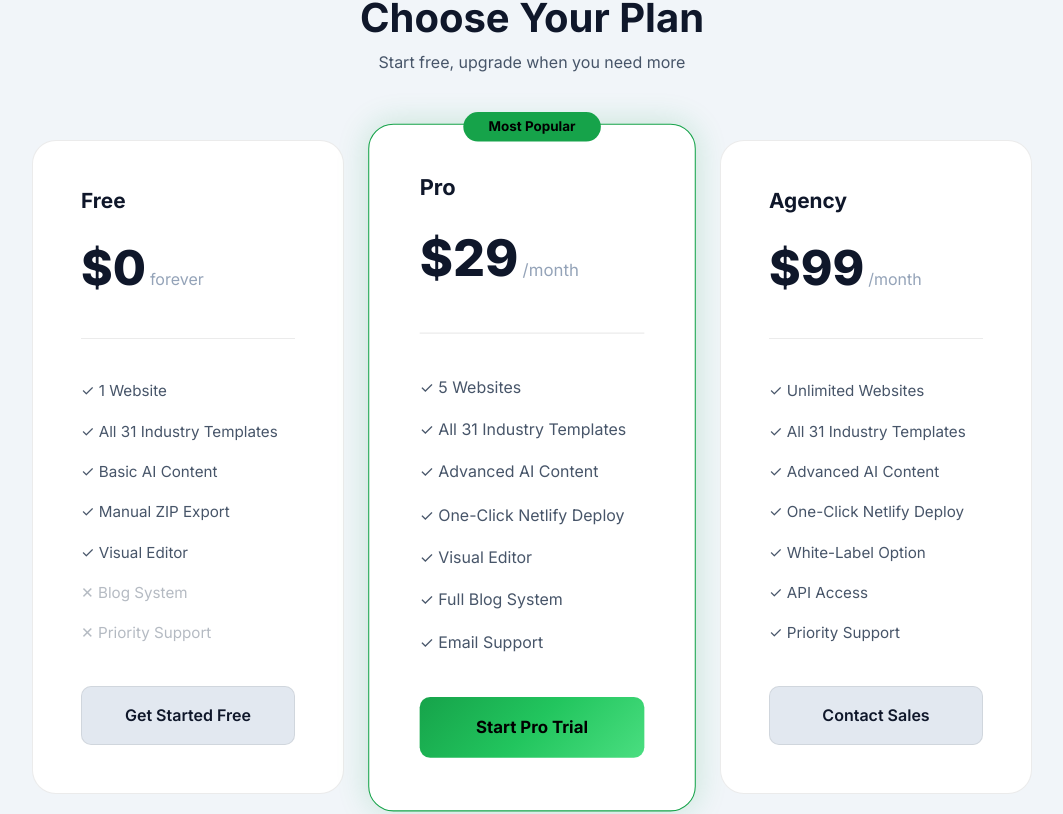
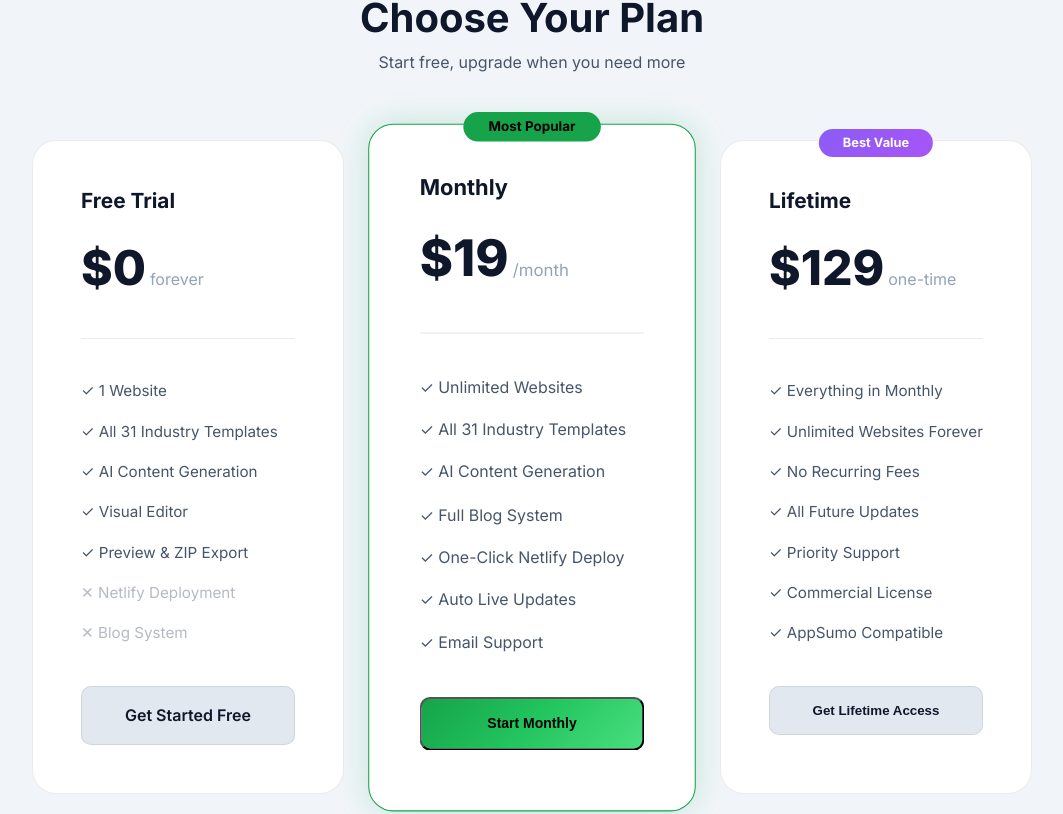
Before and after one commit to smbifyagency/SMBifyRank, a Next.js app: page / in a window 1280 px wide. Shown: the part 2339-3153 px from the top of the page, without its empty margins (108-1171 px from the left). Built offline with nearby package versions, Linux system fonts and the light colour scheme; no server answers.

Commit message:
feat: add Pricing link to navigation and update landing page with Stripe checkout

```diff
--- a/src/app/page.module.css
+++ b/src/app/page.module.css
@@ -464,6 +464,19 @@
   border-radius: var(--radius-full);
 }
 
+.lifetimeBadge {
+  position: absolute;
+  top: -12px;
+  left: 50%;
+  transform: translateX(-50%);
+  padding: var(--space-xs) var(--space-lg);
+  background: linear-gradient(135deg, #8b5cf6, #a855f7);
+  color: white;
+  font-weight: 700;
+  font-size: 0.8rem;
+  border-radius: var(--radius-full);
+}
+
 .pricingHeader {
   margin-bottom: var(--space-xl);
   padding-bottom: var(--space-xl);
--- a/src/app/page.tsx
+++ b/src/app/page.tsx
@@ -1,10 +1,37 @@
 'use client';
 
+import { useState } from 'react';
 import Link from 'next/link';
 import Image from 'next/image';
 import styles from './page.module.css';
 
 export default function HomePage() {
+  const [loading, setLoading] = useState<'monthly' | 'lifetime' | null>(null);
+
+  const handleUpgrade = async (planType: 'monthly' | 'lifetime') => {
+    setLoading(planType);
+
+    try {
+      const response = await fetch('/api/stripe/checkout', {
+        method: 'POST',
+        headers: { 'Content-Type': 'application/json' },
+        body: JSON.stringify({ planType }),
+      });
+
+      const data = await response.json();
+
+      if (data.url) {
+        window.location.href = data.url;
+      } else {
+        alert(data.error || 'Failed to start checkout');
+        setLoading(null);
+      }
+    } catch (error) {
+      alert('Failed to start checkout');
+      setLoading(null);
+    }
+  };
+
   return (
     <div className={styles.page}>
       {/* Hero Section */}
@@ -139,9 +166,10 @@ export default function HomePage() {
           <p className={styles.pricingSubtext}>Start free, upgrade when you need more</p>
 
           <div className={styles.pricingGrid}>
+            {/* Free Trial */}
             <div className={styles.pricingCard}>
               <div className={styles.pricingHeader}>
-                <h3>Free</h3>
+                <h3>Free Trial</h3>
                 <div className={styles.price}>
                   <span className={styles.priceAmount}>$0</span>
                   <span className={styles.priceLabel}>forever</span>
@@ -150,60 +178,71 @@ export default function HomePage() {
               <ul className={styles.pricingFeatures}>
                 <li>✓ 1 Website</li>
                 <li>✓ All 31 Industry Templates</li>
-                <li>✓ Basic AI Content</li>
-                <li>✓ Manual ZIP Export</li>
+                <li>✓ AI Content Generation</li>
                 <li>✓ Visual Editor</li>
+                <li>✓ Preview & ZIP Export</li>
+                <li className={styles.featureDisabled}>✕ Netlify Deployment</li>
                 <li className={styles.featureDisabled}>✕ Blog System</li>
-                <li className={styles.featureDisabled}>✕ Priority Support</li>
               </ul>
-              <Link href="/app" className={styles.pricingBtn}>
+              <Link href="/login" className={styles.pricingBtn}>
                 Get Started Free
               </Link>
             </div>
 
+            {/* Monthly Plan */}
             <div className={`${styles.pricingCard} ${styles.pricingPopular}`}>
               <div className={styles.popularBadge}>Most Popular</div>
               <div className={styles.pricingHeader}>
-                <h3>Pro</h3>
+                <h3>Monthly</h3>
                 <div className={styles.price}>
-                  <span className={styles.priceAmount}>$29</span>
-                  <span className={styles.priceLabel}>/month</span>
-                </div>
-              </div>
-              <ul className={styles.pricingFeatures}>
-                <li>✓ 5 Websites</li>
-                <li>✓ All 31 Industry Templates</li>
-                <li>✓ Advanced AI Content</li>
-                <li>✓ One-Click Netlify Deploy</li>
-                <li>✓ Visual Editor</li>
-                <li>✓ Full Blog System</li>
-                <li>✓ Email Support</li>
-              </ul>
-              <Link href="/app" className={styles.pricingBtnPrimary}>
-                Start Pro Trial
-              </Link>
-            </div>
-
-            <div className={styles.pricingCard}>
-              <div className={styles.pricingHeader}>
-                <h3>Agency</h3>
-                <div className={styles.price}>
-                  <span className={styles.priceAmount}>$99</span>
+                  <span className={styles.priceAmount}>$19</span>
                   <span className={styles.priceLabel}>/month</span>
                 </div>
               </div>
               <ul className={styles.pricingFeatures}>
                 <li>✓ Unlimited Websites</li>
                 <li>✓ All 31 Industry Templates</li>
-                <li>✓ Advanced AI Content</li>
+                <li>✓ AI Content Generation</li>
+                <li>✓ Full Blog System</li>
                 <li>✓ One-Click Netlify Deploy</li>
-                <li>✓ White-Label Option</li>
-                <li>✓ API Access</li>
+                <li>✓ Auto Live Updates</li>
+                <li>✓ Email Support</li>
+              </ul>
+              <button
+                onClick={() => handleUpgrade('monthly')}
+                className={styles.pricingBtnPrimary}
+                disabled={loading === 'monthly'}
+              >
+                {loading === 'monthly' ? 'Loading...' : 'Start Monthly'}
+              </button>
+            </div>
+
+            {/* Lifetime Plan */}
+            <div className={styles.pricingCard}>
+              <div className={styles.lifetimeBadge}>Best Value</div>
+              <div className={styles.pricingHeader}>
+                <h3>Lifetime</h3>
+                <div className={styles.price}>
+                  <span className={styles.priceAmount}>$129</span>
+                  <span className={styles.priceLabel}>one-time</span>
+                </div>
+              </div>
+              <ul className={styles.pricingFeatures}>
+                <li>✓ Everything in Monthly</li>
+                <li>✓ Unlimited Websites Forever</li>
+                <li>✓ No Recurring Fees</li>
+                <li>✓ All Future Updates</li>
                 <li>✓ Priority Support</li>
+                <li>✓ Commercial License</li>
+                <li>✓ AppSumo Compatible</li>
               </ul>
-              <Link href="/app" className={styles.pricingBtn}>
-                Contact Sales
-              </Link>
+              <button
+                onClick={() => handleUpgrade('lifetime')}
+                className={styles.pricingBtn}
+                disabled={loading === 'lifetime'}
+              >
+                {loading === 'lifetime' ? 'Loading...' : 'Get Lifetime Access'}
+              </button>
             </div>
           </div>
         </div>
@@ -239,7 +278,7 @@ export default function HomePage() {
               <div className={styles.footerColumn}>
                 <h4>Product</h4>
                 <Link href="#features">Features</Link>
-                <Link href="#pricing">Pricing</Link>
+                <Link href="/pricing">Pricing</Link>
                 <Link href="#how-it-works">How It Works</Link>
               </div>
               <div className={styles.footerColumn}>
--- a/src/components/Navigation.tsx
+++ b/src/components/Navigation.tsx
@@ -103,9 +103,9 @@ export default function Navigation() {
                         <a href="#features" className={styles.link}>
                             Features
                         </a>
-                        <a href="#pricing" className={styles.link}>
+                        <Link href="/pricing" className={styles.link}>
                             Pricing
-                        </a>
+                        </Link>
                         <ThemeToggle />
                         {isAuthenticated ? (
                             <Link href="/app" className={styles.createBtn}>
```
